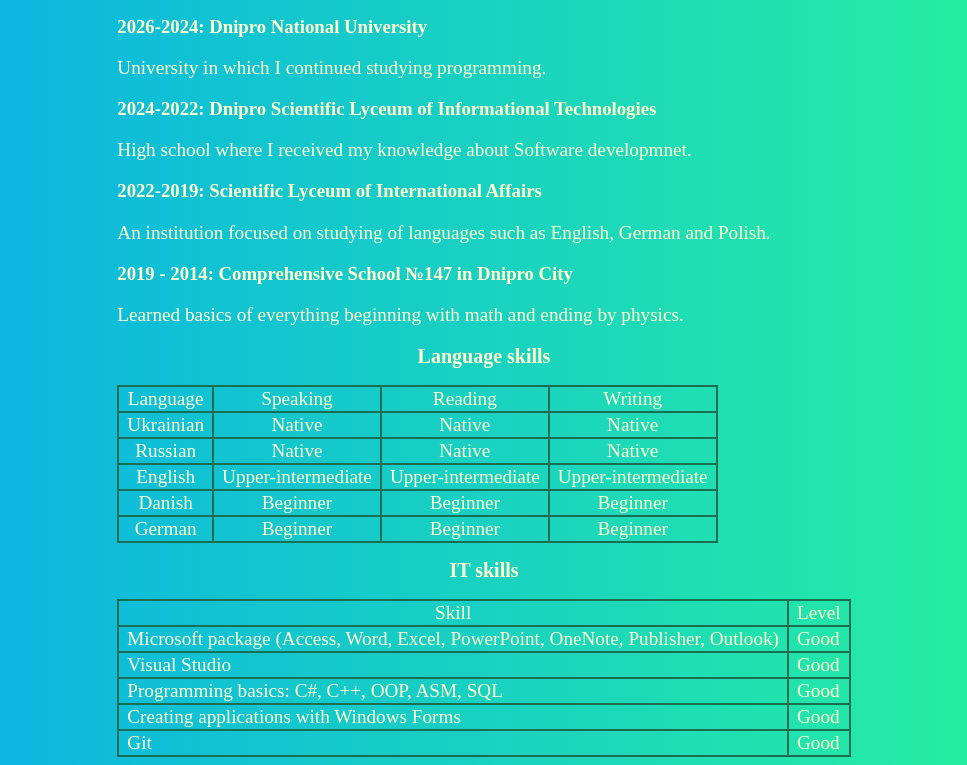
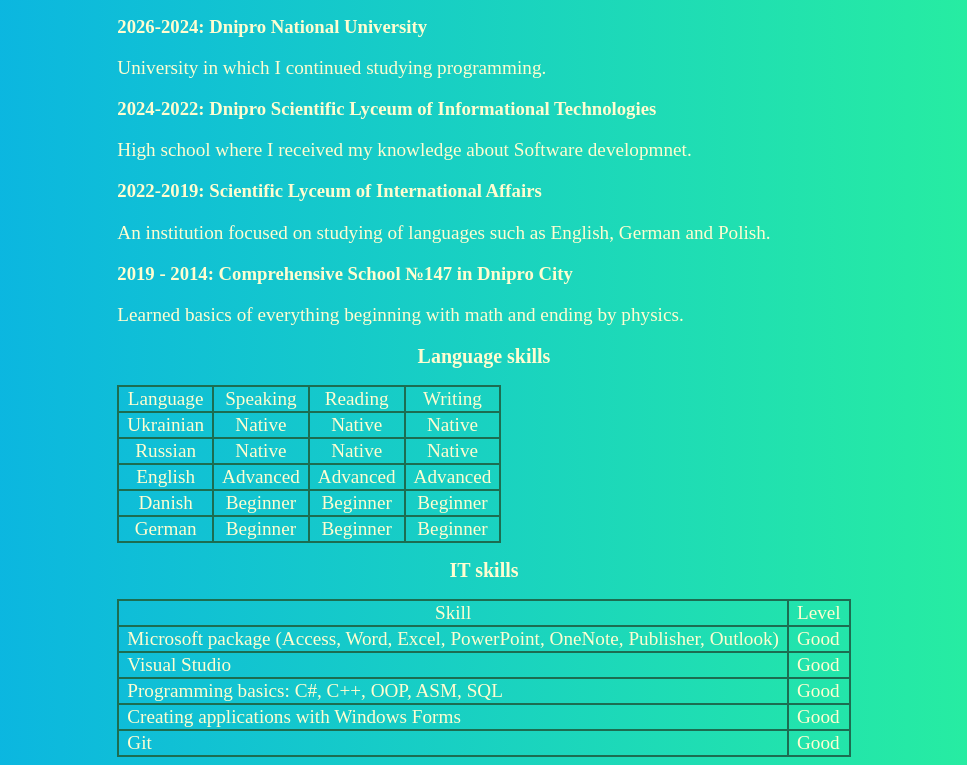
Before and after one commit to D3086-m/day1about, a plain HTML site: page cv.html in a window 1280 px wide. Shown: the part 170-935 px from the top of the page, without its empty margins (156-1123 px from the left). Drawn offline with Linux system fonts and the light colour scheme.

Commit message:
small changes

```diff
--- a/cv.html
+++ b/cv.html
@@ -50,9 +50,9 @@
         </tr>
         <tr>
             <th>English</th>
-            <td>Upper-intermediate</td>
-            <td>Upper-intermediate</td>
-            <td>Upper-intermediate</td>
+            <td>Advanced</td>
+            <td>Advanced</td>
+            <td>Advanced</td>
         </tr>
         <tr>
           <th>Danish</th>
```
